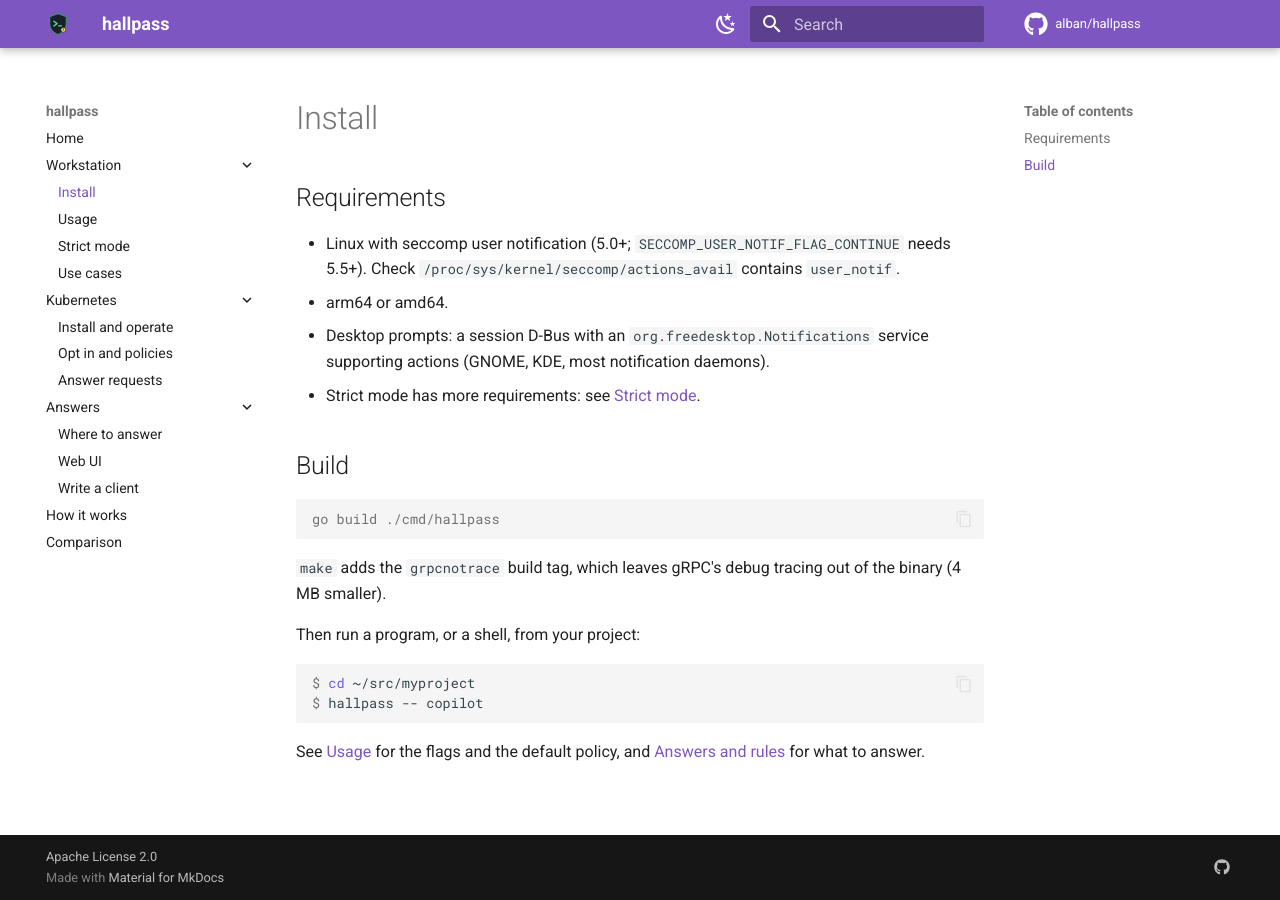
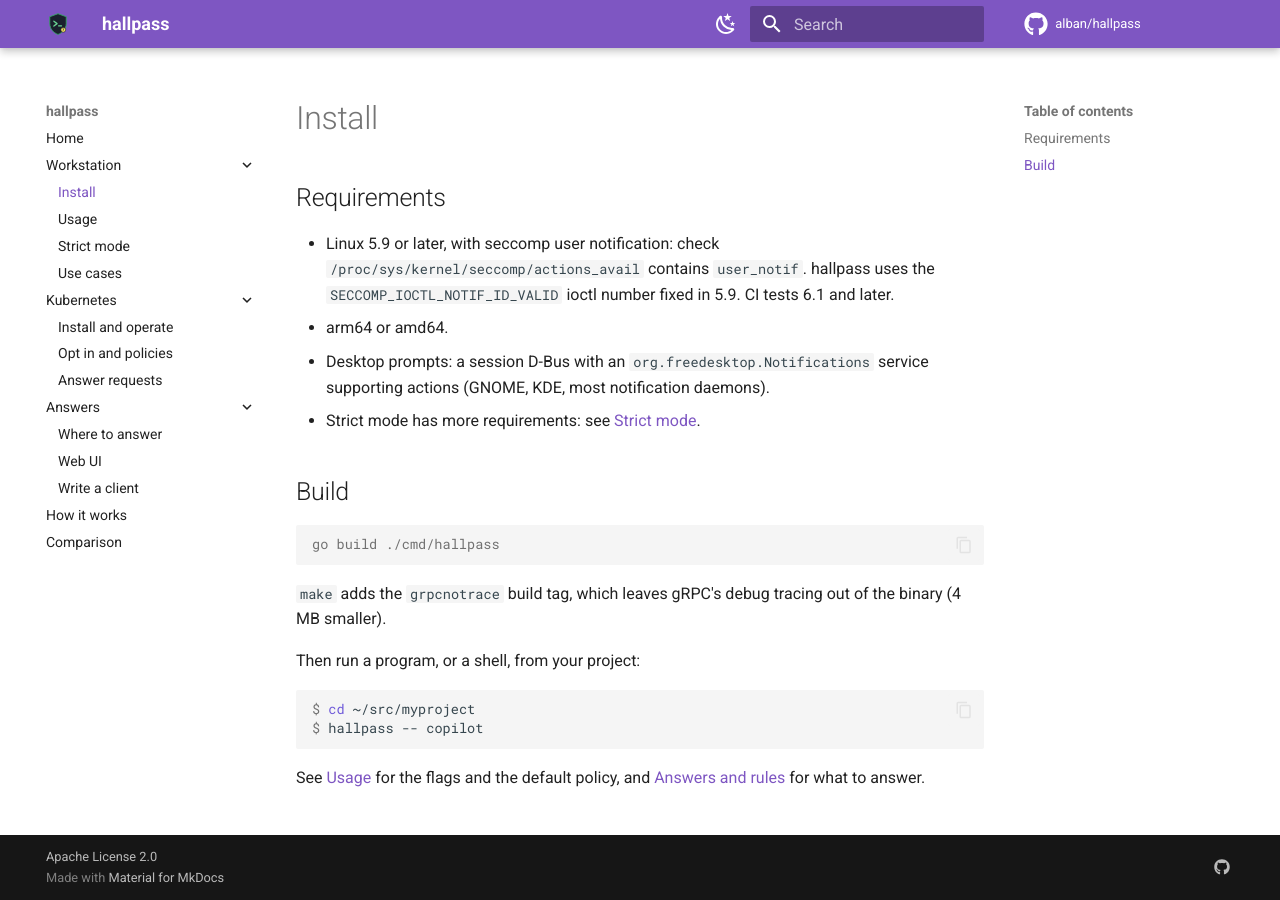
Before and after one commit to alban/hallpass, an MkDocs documentation site: the page built from docs/workstation/install.md, in a window 1280 px wide. Built offline with MkDocs 1.6.1 and Material for MkDocs 9.7.7, drawn with Linux system fonts in a browser that asks for light colours; comment, search, counter and statistics services are not loaded.

Commit message:
docs: raise the kernel floor to 5.9, list the kernels CI tests
hallpass checks notifications with x/sys's SECCOMP_IOCTL_NOTIF_ID_VALID,
the number corrected in 5.9 (47e33c05f9f0). Older kernels only accept
the previous number and fail the check, so 5.5 to 5.8 do not work.
CI tests lite mode from 6.1 and strict mode on 6.12, 6.18 and 7.2.

Co-authored-by: Copilot <223556219+Copilot@users.noreply.github.com>
Signed-off-by: Alban Crequy <albancrequy@microsoft.com>

```diff
--- a/docs/workstation/install.md
+++ b/docs/workstation/install.md
@@ -2,7 +2,7 @@
 
 ## Requirements
 
-- Linux with seccomp user notification (5.0+; `SECCOMP_USER_NOTIF_FLAG_CONTINUE` needs 5.5+). Check `/proc/sys/kernel/seccomp/actions_avail` contains `user_notif`.
+- Linux 5.9 or later, with seccomp user notification: check `/proc/sys/kernel/seccomp/actions_avail` contains `user_notif`. hallpass uses the `SECCOMP_IOCTL_NOTIF_ID_VALID` ioctl number fixed in 5.9. CI tests 6.1 and later.
 - arm64 or amd64.
 - Desktop prompts: a session D-Bus with an `org.freedesktop.Notifications` service supporting actions (GNOME, KDE, most notification daemons).
 - Strict mode has more requirements: see [Strict mode](strict.md#requirements).
```
Also changed, not shown: README.md (+1 -1 lines), docs/workstation/strict.md (+1 -1 lines).
